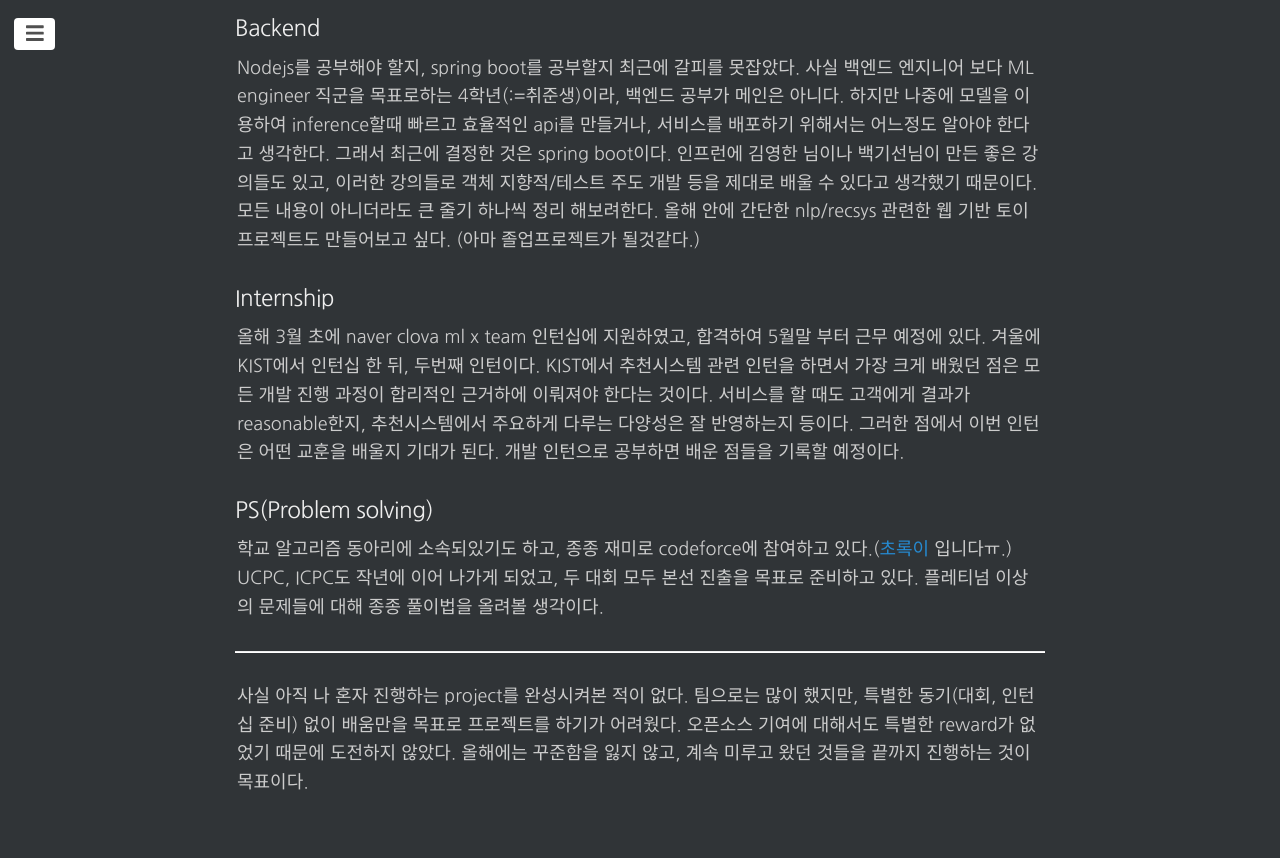
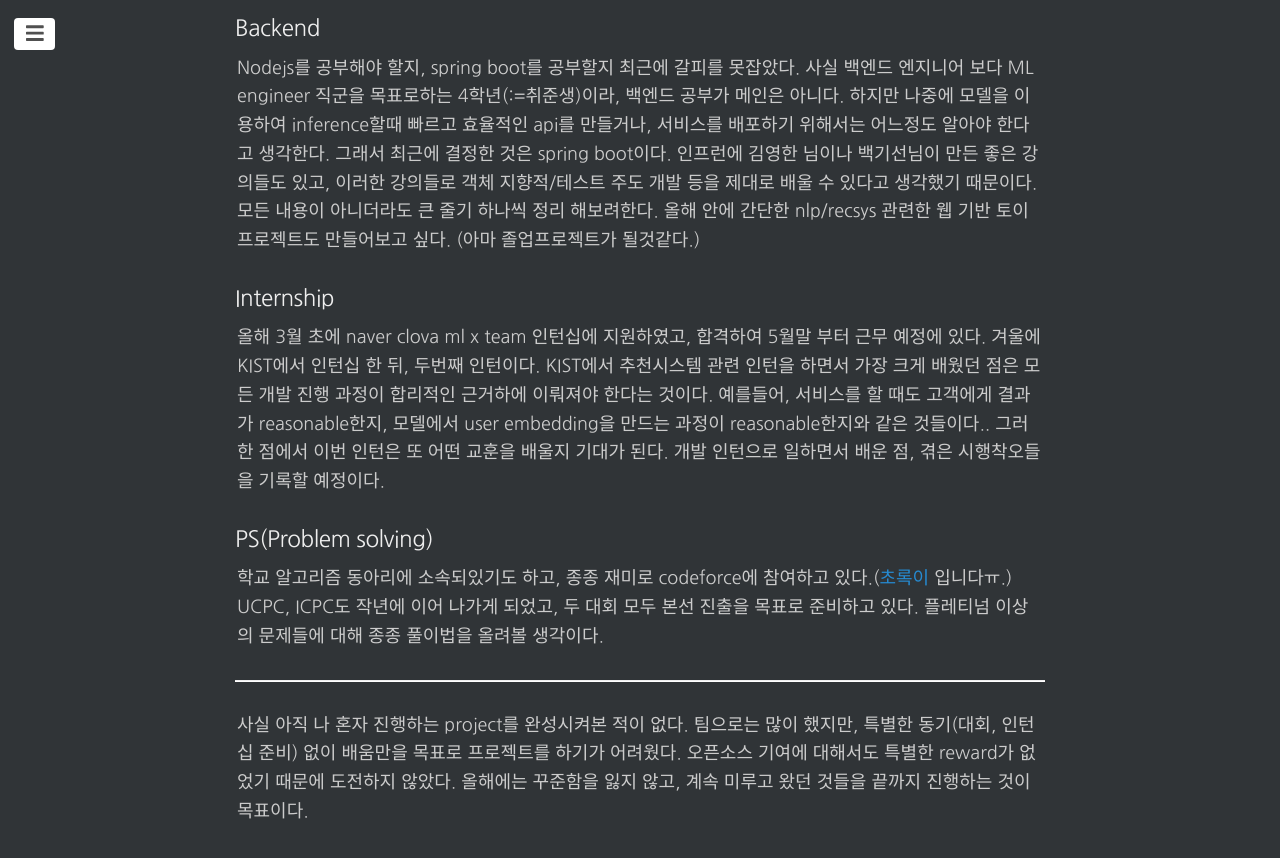
Before and after one commit to changhyeonnam/changhyeonnam.github.io, a Jekyll site: the page built from _posts/2022/2022-5-15-motivation.md, in a window 1280 px wide and 900 px high, scrolled down 878 px. Shown: the top 858 px of the window. Built offline with Jekyll 4.4.1, drawn with Linux system fonts in a browser that asks for light colours; nearby versions of some CDN libraries; comment, search, counter and statistics services are not loaded.

Commit message:
update post.md

```diff
--- a/_posts/2022/2022-5-15-motivation.md
+++ b/_posts/2022/2022-5-15-motivation.md
@@ -30,7 +30,7 @@ Nodejs를 공부해야 할지, spring boot를 공부할지 최근에 갈피를
 
 ### Internship
 
-올해 3월 초에 naver clova ml x team 인턴십에 지원하였고, 합격하여 5월말 부터 근무 예정에 있다. 겨울에 KIST에서 인턴십 한 뒤, 두번째 인턴이다. KIST에서 추천시스템 관련 인턴을 하면서 가장 크게 배웠던 점은 모든 개발 진행 과정이 합리적인 근거하에 이뤄져야 한다는 것이다. 서비스를 할 때도 고객에게 결과가 reasonable한지, 추천시스템에서 주요하게 다루는 다양성은 잘 반영하는지 등이다. 그러한 점에서 이번 인턴은 어떤 교훈을 배울지 기대가 된다. 개발 인턴으로 공부하면 배운 점들을 기록할 예정이다.
+올해 3월 초에 naver clova ml x team 인턴십에 지원하였고, 합격하여 5월말 부터 근무 예정에 있다. 겨울에 KIST에서 인턴십 한 뒤, 두번째 인턴이다. KIST에서 추천시스템 관련 인턴을 하면서 가장 크게 배웠던 점은 모든 개발 진행 과정이 합리적인 근거하에 이뤄져야 한다는 것이다. 예를들어, 서비스를 할 때도 고객에게 결과가 reasonable한지, 모델에서 user embedding을 만드는 과정이 reasonable한지와 같은 것들이다.. 그러한 점에서 이번 인턴은 또 어떤 교훈을 배울지 기대가 된다. 개발 인턴으로 일하면서 배운 점, 겪은 시행착오들을 기록할 예정이다.
 
 ### PS(Problem solving)
 
```
